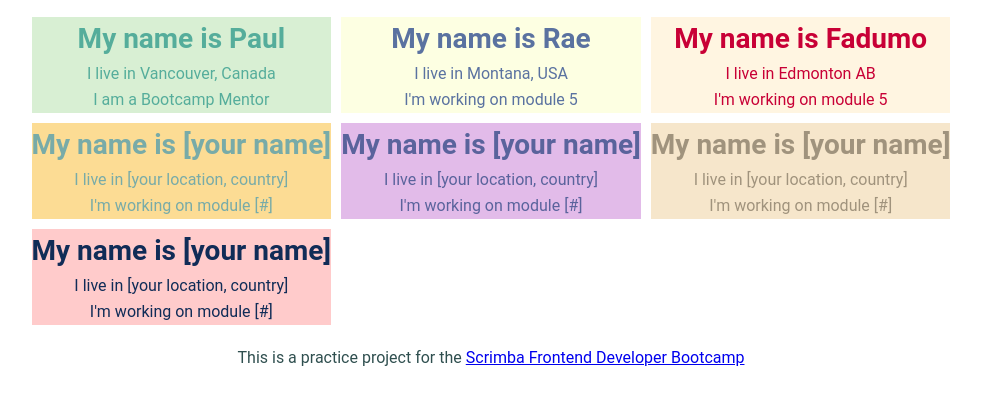
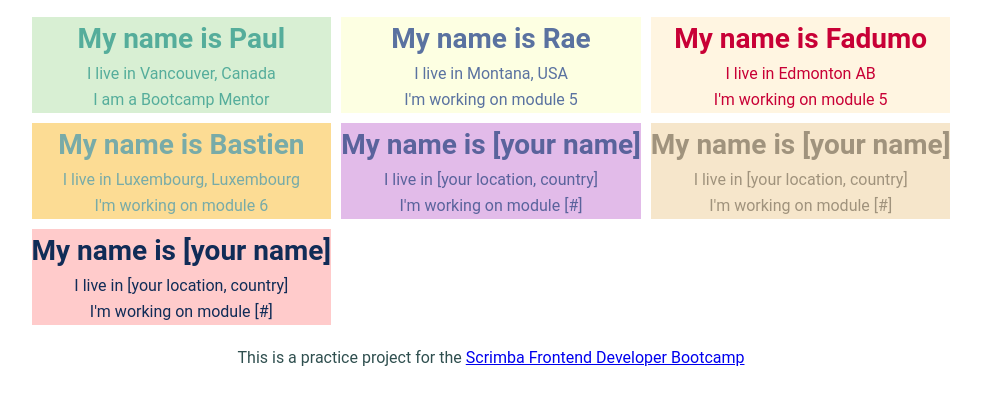
Before and after one commit to ScrimbaBootcamp/bookcamp-practice-squares, a website built with Vite: page index.html in a window 1280 px wide. Shown: the part 61-466 px from the top of the page, without its empty margins (149-1130 px from the left). Built offline with nearby package versions, Linux system fonts and the light colour scheme.

Commit message:
update index.html

```diff
--- a/index.html
+++ b/index.html
@@ -28,9 +28,9 @@
           <p>I'm working on module 5 </p>
         </section>
         <section class="practice-square" id="square-4">
-          <h2>My name is [your name]</h2>
-          <p>I live in [your location, country]</p>
-          <p>I'm working on module [#]</p>
+          <h2>My name is Bastien</h2>
+          <p>I live in Luxembourg, Luxembourg</p>
+          <p>I'm working on module 6</p>
         </section>
         <section class="practice-square" id="square-5">
           <h2>My name is [your name]</h2>
```
